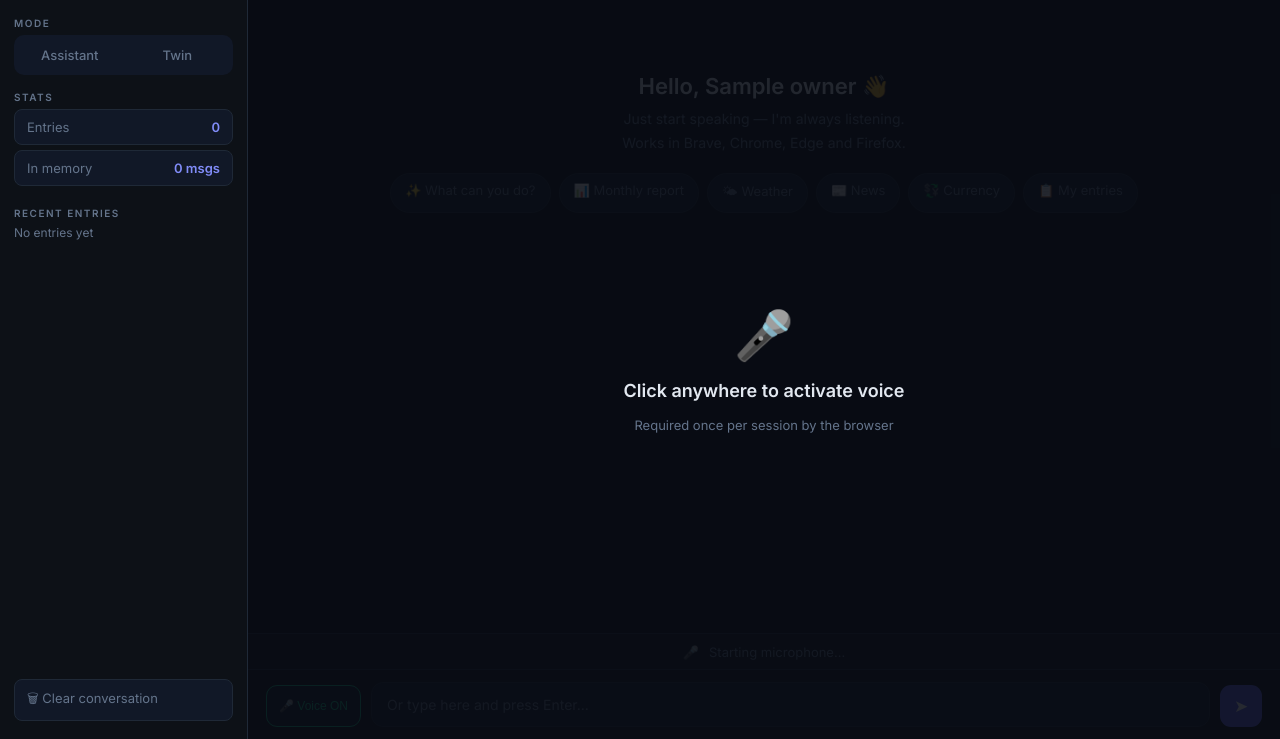
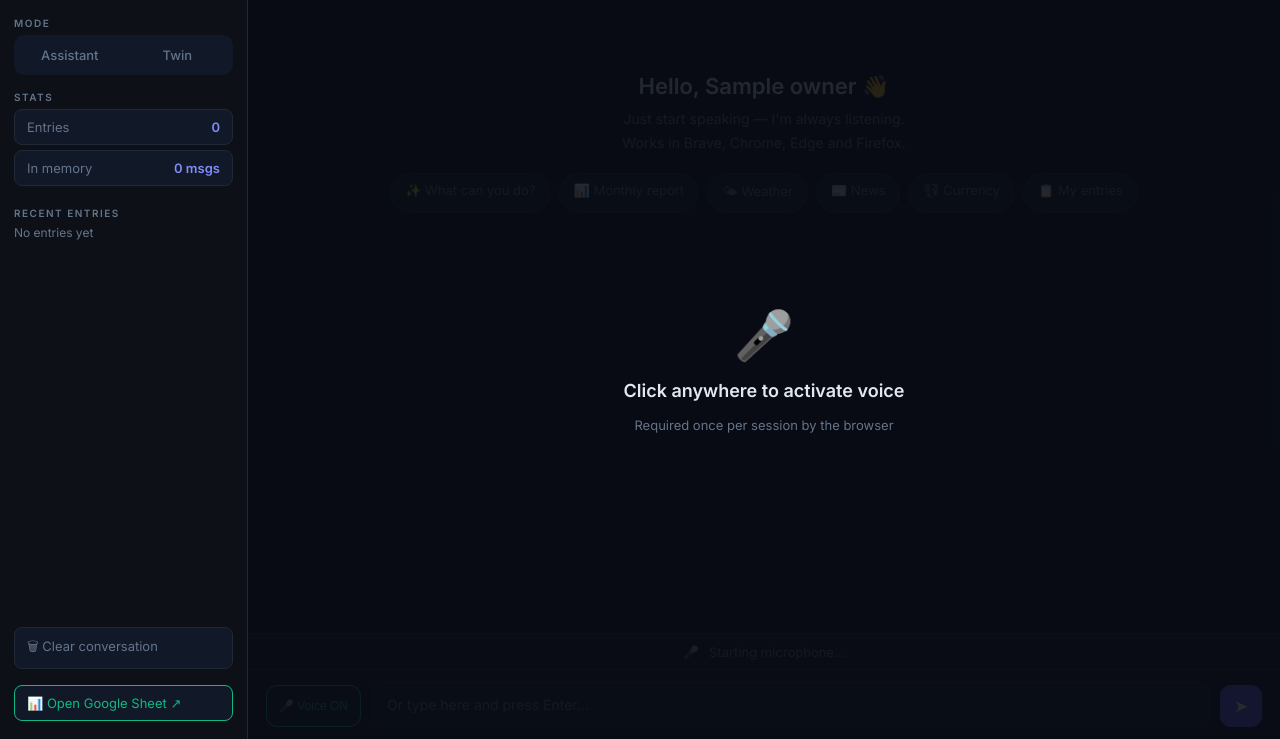
Before and after one commit to davronbek-malikov/MYTWIN, a FastAPI app: template templates/index.html in a window 1280 px wide. Shown: the part 61-800 px from the top of the page. Run offline with FastAPI, Linux system fonts and the light colour scheme; data comes from the database, SQL or seed files in the repository; the template is opened without the code that fills it: most values are stand-ins (such as "Sample title", 1, 10 or a date in 2020); data that the repository does not hold is empty.

Commit message:
Add Google Sheet link everywhere: /sheet command, menu button, web UI
- GOOGLE_SHEET_ID in config + .env.example
- /sheet Telegram command sends clickable link
- Main menu keyboard shows Sheet button when ID is set
- Web UI sidebar shows green Open Google Sheet button

Co-Authored-By: Claude Sonnet 4.6 <noreply@anthropic.com>

```diff
--- a/bot/telegram_bot.py
+++ b/bot/telegram_bot.py
@@ -12,6 +12,7 @@ from bot.handlers.command_handler import (
     callback_handler,
     clear_command,
     mode_command,
+    sheet_command,
     start_command,
     stats_command,
     voice_command,
@@ -48,6 +49,7 @@ def create_and_run_bot() -> None:
     app.add_handler(CommandHandler("clear", clear_command))
     app.add_handler(CommandHandler("stats", stats_command))
     app.add_handler(CommandHandler("voice", voice_command))
+    app.add_handler(CommandHandler("sheet", sheet_command))
 
     # Messages
     app.add_handler(MessageHandler(filters.TEXT & ~filters.COMMAND, text_handler))
--- a/config.py
+++ b/config.py
@@ -12,6 +12,12 @@ MAX_HISTORY: int = int(os.getenv("MAX_HISTORY", "40"))
 
 # Google Sheets integration (optional — leave blank to disable)
 GOOGLE_WEBHOOK_URL: str = os.getenv("GOOGLE_WEBHOOK_URL", "")
+GOOGLE_SHEET_ID: str    = os.getenv("GOOGLE_SHEET_ID", "")
+
+def google_sheet_url() -> str:
+    if GOOGLE_SHEET_ID:
+        return f"https://docs.google.com/spreadsheets/d/{GOOGLE_SHEET_ID}/edit"
+    return ""
 
 # Desktop voice assistant
 WAKE_WORD: str = os.getenv("WAKE_WORD", "Twin")
--- a/templates/index.html
+++ b/templates/index.html
@@ -182,6 +182,13 @@
       <div id="entries-list"><div style="color:var(--muted);font-size:12px">Loading...</div></div>
     </div>
     <button class="side-btn" onclick="clearChat()">🗑 Clear conversation</button>
+    {% if sheet_url %}
+    <a href="{{ sheet_url }}" target="_blank" style="text-decoration:none">
+      <button class="side-btn" style="border-color:#10b981;color:#10b981">
+        📊 Open Google Sheet ↗
+      </button>
+    </a>
+    {% endif %}
   </aside>
 
   <main>
--- a/web_app.py
+++ b/web_app.py
@@ -44,6 +44,7 @@ async def index(request: Request):
         "request": request,
         "owner": config.OWNER_NAME,
         "mode": mode,
+        "sheet_url": config.google_sheet_url(),
     })
 
 
```
Also changed, not shown: bot/handlers/command_handler.py (+16 -0 lines), bot/keyboards.py (+7 -2 lines), 1 other file.
